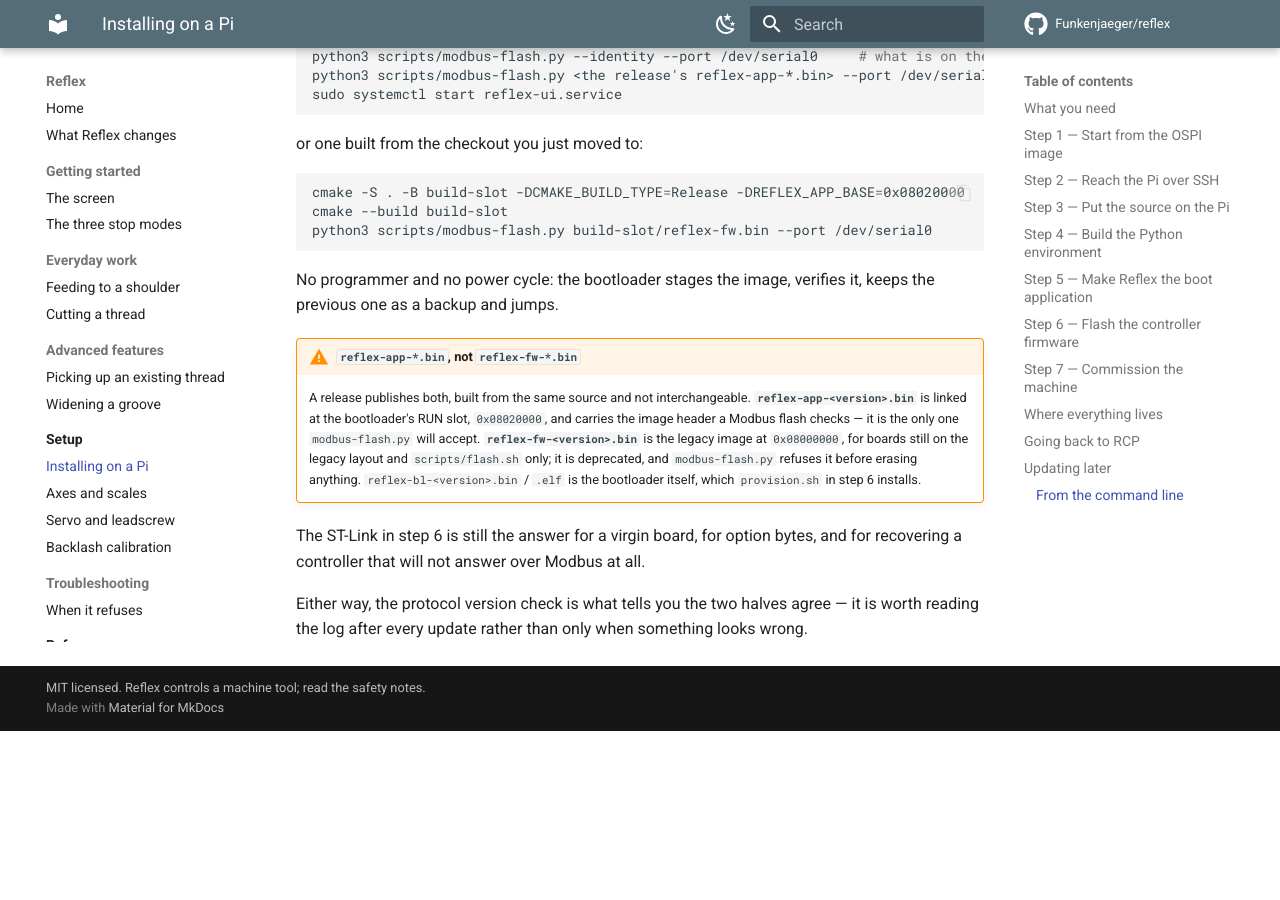
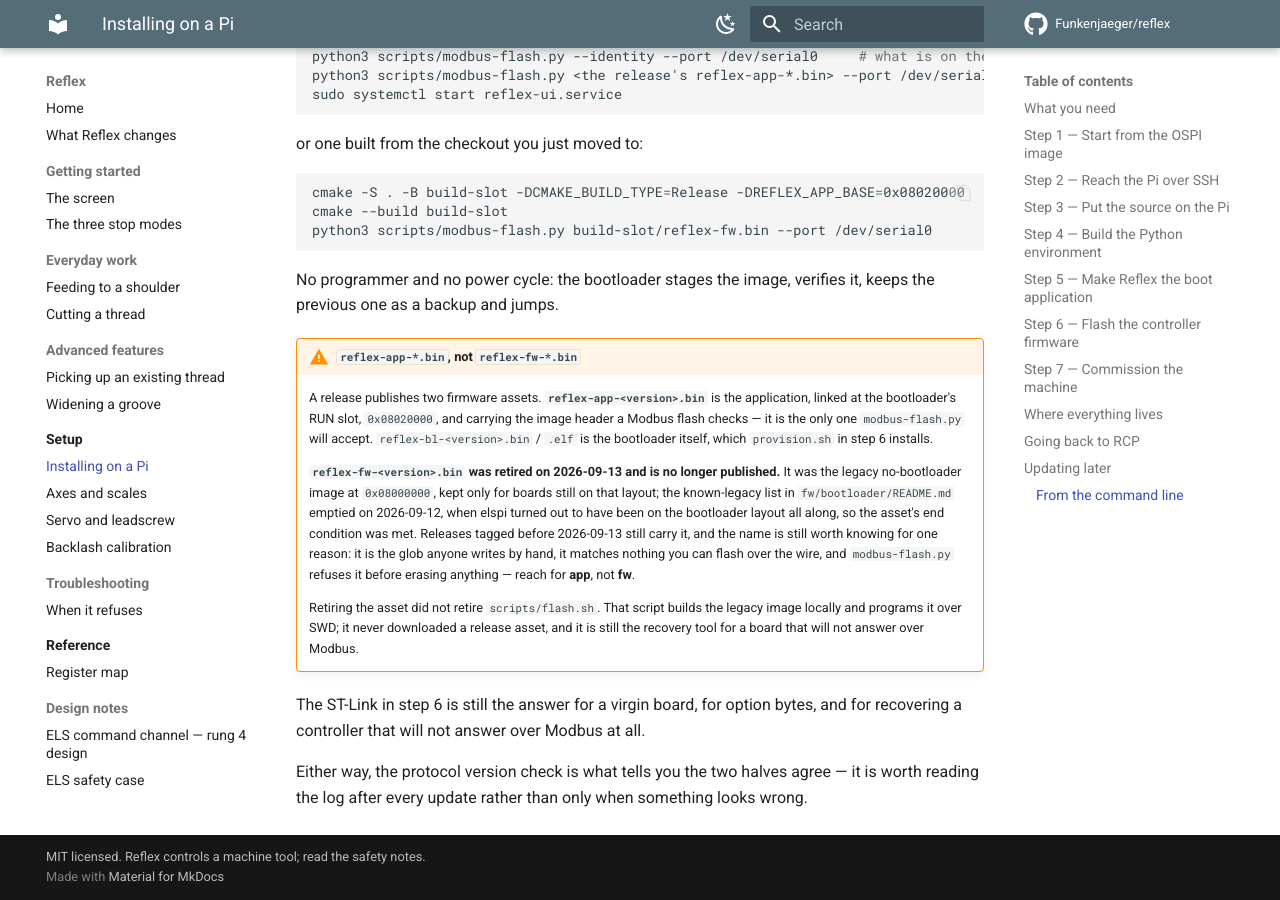
Before and after one commit to Funkenjaeger/reflex, an MkDocs documentation site: the page built from docs/setup/installing.md, in a window 1280 px wide and 900 px high, scrolled down 7918 px. Built offline with MkDocs 1.6.1 and Material for MkDocs 9.7.7, drawn with Linux system fonts in a browser that asks for light colours; comment, search, counter and statistics services are not loaded; before the commit the page ends 8649 px from its top, so only the background shows below that.

Commit message:
chore(release): retire the legacy reflex-fw-<V> release asset
The known-legacy board list in fw/bootloader/README.md emptied on
2026-09-12, when a sector-0 dump over the real ST-Link classified elspi as
BOOTLOADER and it turned out to have been on the bootloader layout all
along. That was the asset's stated end condition, so reflex-fw-<V>.bin /
.elf stop shipping. A release now publishes reflex-app + reflex-bl only.

release.yml:
  - "Cross-build the release firmware": the legacy `cmake -S . -B build`
    configuration is gone; THREE firmware binaries -> TWO.
  - "Refuse to ship a diagnostic build": build/CMakeCache.txt dropped from
    the loop. It asserts each cache EXISTS, so leaving it would have failed
    every release for a directory nothing ships from.
  - "Collect the artifacts": the two `cp fw/build/reflex-fw.*` lines gone.
  - "Check each firmware asset is the layout its name claims": the
    reflex-fw-must-NOT-validate half gone. The BOTH-directions argument
    depended on there being two similarly-named files to cross; the comment
    now says what the remaining check proves (a self-consistent RFLX header,
    so the POST_BUILD wiring ran) and what it cannot (the link address is
    not in the header).
  - "Refuse to ship an image that is not the tagged commit, clean": the
    reflex-fw --stage app check gone; all three -> both.
  - THE NAMES ARE THE CONTRACT and the DEPRECATED block -> a dated RETIRED
    note.

fw/scripts/flash.sh, fw/scripts/lib/sector0.py and fw/scripts/provision.sh
are untouched. The old notes claimed the asset and the script had to be
retired together, "the same layout wearing two hats"; that coupling was
false. flash.sh configures and builds locally and programs
firmware/reflex-fw-<variant>.elf from that build -- it never consumed the
release asset. It stays as the SWD recovery tool. The edits say so where
the old claim stood.

updater.py's FIRMWARE_ASSET_RE and its test fixture are untouched too, and
the comment now explains why the anchoring is load-bearing *because* of the
retirement: the old assets do not disappear from the releases that shipped
them, so a loose glob would still find an unflashable image on every
release page older than today.

Docs: docs/setup/installing.md (the app-not-fw warning), fw/bootloader/
README.md (blockquote -> dated RETIRED note, layout explanation kept),
ui/reflex/utils/updater.py (the legacy line is now past tense).

Co-Authored-By: Claude Fable 5.1 <noreply@anthropic.com>

```diff
--- a/docs/setup/installing.md
+++ b/docs/setup/installing.md
@@ -390,15 +390,28 @@ No programmer and no power cycle: the bootloader stages the image, verifies it,
 keeps the previous one as a backup and jumps.
 
 !!! warning "`reflex-app-*.bin`, not `reflex-fw-*.bin`"
-    A release publishes both, built from the same source and not
-    interchangeable. **`reflex-app-<version>.bin`** is linked at the
-    bootloader's RUN slot, `0x08020000`, and carries the image header a Modbus
-    flash checks — it is the only one `modbus-flash.py` will accept.
-    **`reflex-fw-<version>.bin`** is the legacy image at `0x08000000`, for
-    boards still on the legacy layout and `scripts/flash.sh` only; it is
-    deprecated, and `modbus-flash.py` refuses it before erasing anything.
+    A release publishes two firmware assets.
+    **`reflex-app-<version>.bin`** is the application, linked at the
+    bootloader's RUN slot, `0x08020000`, and carrying the image header a
+    Modbus flash checks — it is the only one `modbus-flash.py` will accept.
     `reflex-bl-<version>.bin` / `.elf` is the bootloader itself, which
     `provision.sh` in step 6 installs.
+
+    **`reflex-fw-<version>.bin` was retired on 2026-09-13 and is no longer
+    published.** It was the legacy no-bootloader image at `0x08000000`, kept
+    only for boards still on that layout; the known-legacy list in
+    `fw/bootloader/README.md` emptied on 2026-09-12, when elspi turned out to
+    have been on the bootloader layout all along, so the asset's end
+    condition was met. Releases tagged before 2026-09-13 still carry it, and
+    the name is still worth knowing for one reason: it is the glob anyone
+    writes by hand, it matches nothing you can flash over the wire, and
+    `modbus-flash.py` refuses it before erasing anything — reach for **app**,
+    not **fw**.
+
+    Retiring the asset did not retire `scripts/flash.sh`. That script builds
+    the legacy image locally and programs it over SWD; it never downloaded a
+    release asset, and it is still the recovery tool for a board that will
+    not answer over Modbus.
 
 The ST-Link in step 6 is still the answer for a virgin board, for option bytes,
 and for recovering a controller that will not answer over Modbus at all.
```
Also changed, not shown: fw/bootloader/README.md (+25 -23 lines), 2 other files.
